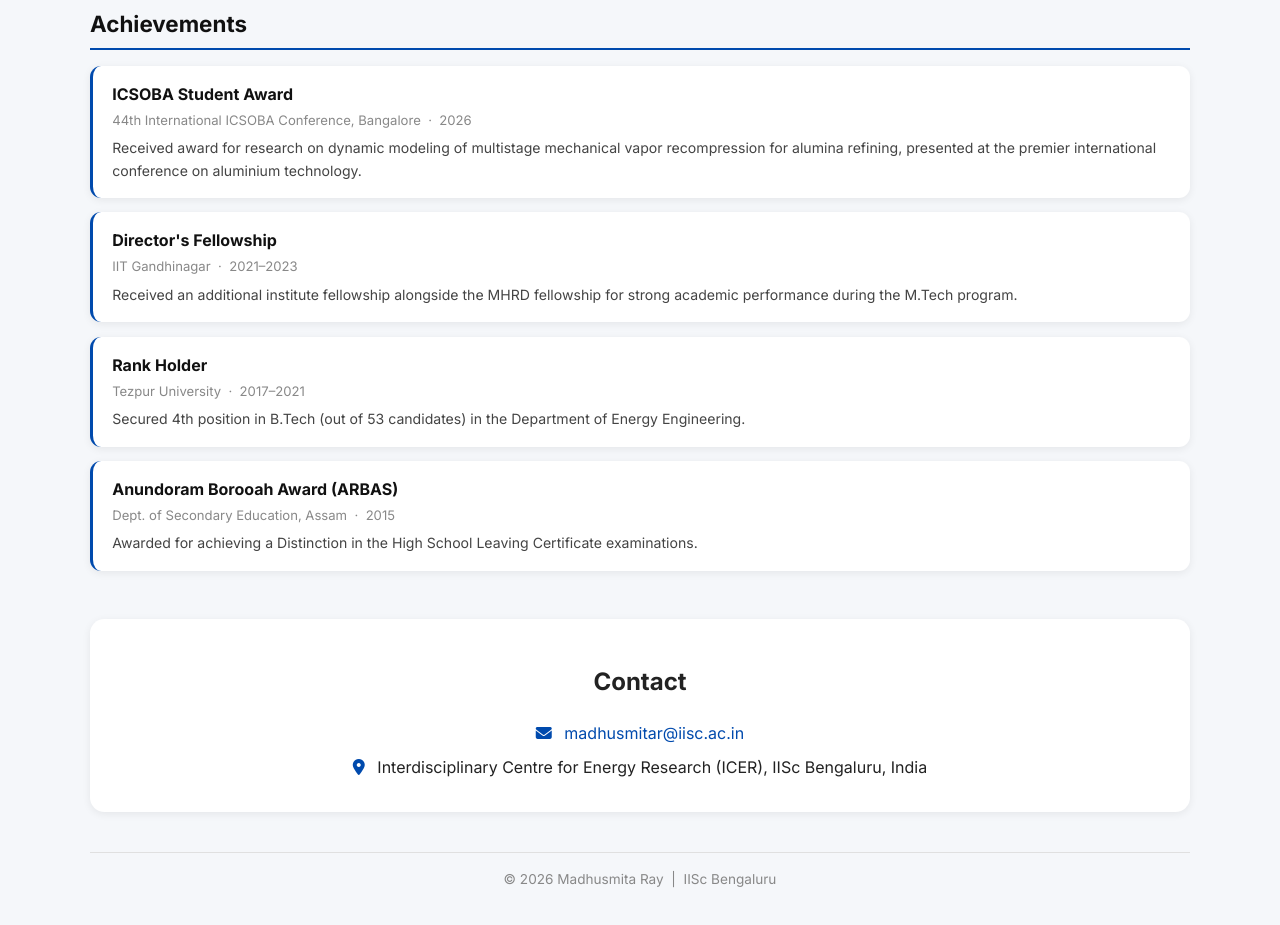
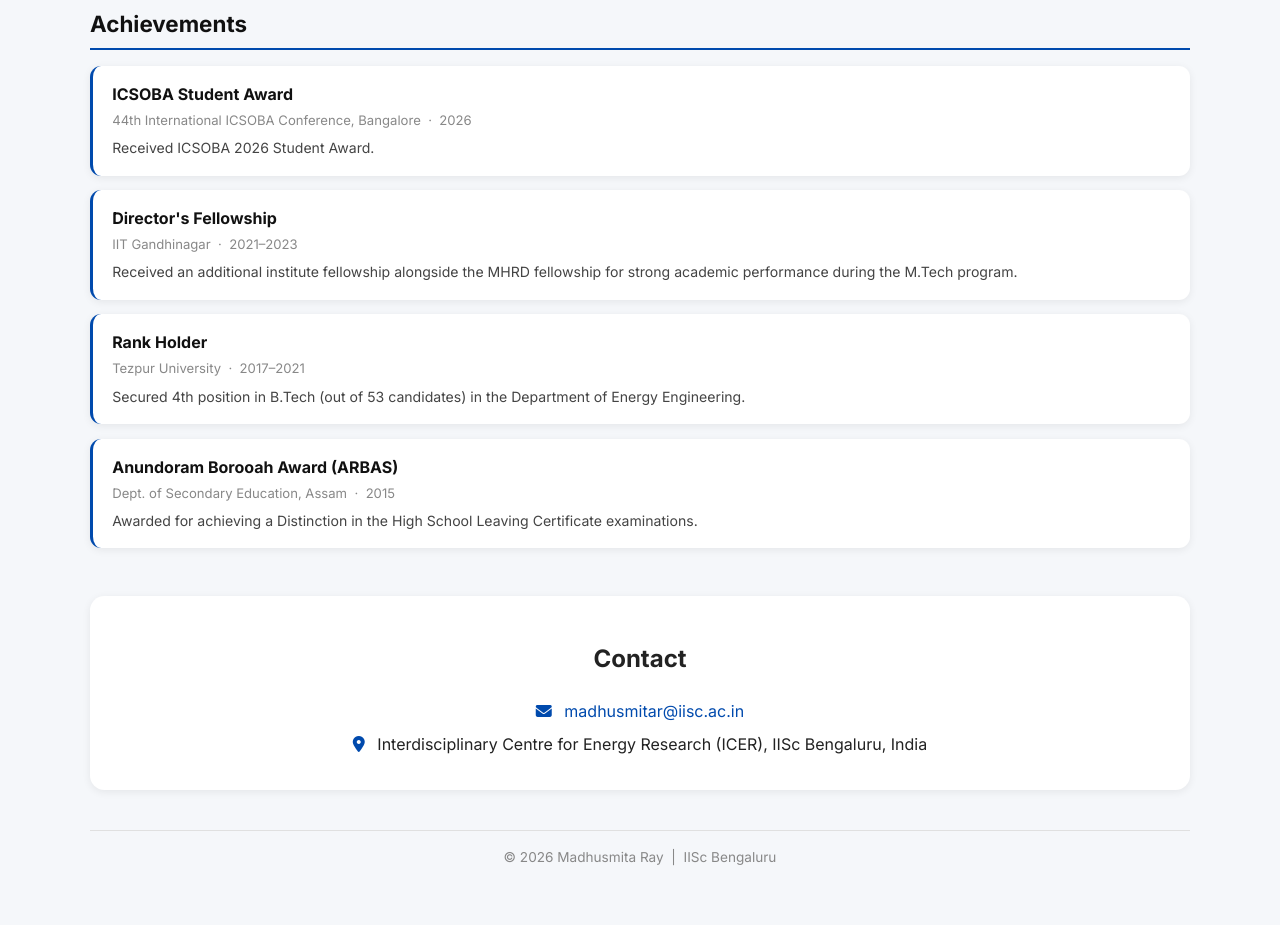
Before and after one commit to Madhusmita25/madhusmita25.github.io, a plain HTML site: page index.html in a window 1280 px wide. Shown: the part 2240-3165 px from the top of the page. Drawn offline with Linux system fonts and the light colour scheme.

Commit message:
Update index.html

```diff
--- a/index.html
+++ b/index.html
@@ -623,7 +623,7 @@
       <div class="ach-card">
         <div class="ach-title">ICSOBA Student Award</div>
         <div class="ach-org">44th International ICSOBA Conference, Bangalore &nbsp;·&nbsp; 2026</div>
-        <p class="ach-desc">Received award for research on dynamic modeling of multistage mechanical vapor recompression for alumina refining, presented at the premier international conference on aluminium technology.</p>
+        <p class="ach-desc">Received ICSOBA 2026 Student Award.</p>
       </div>
 
       <div class="ach-card">
```
